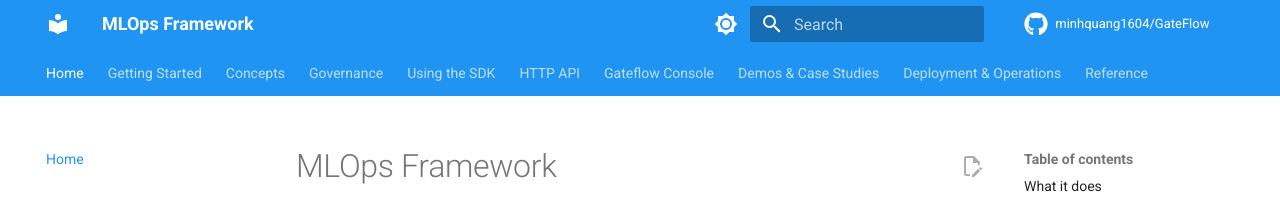
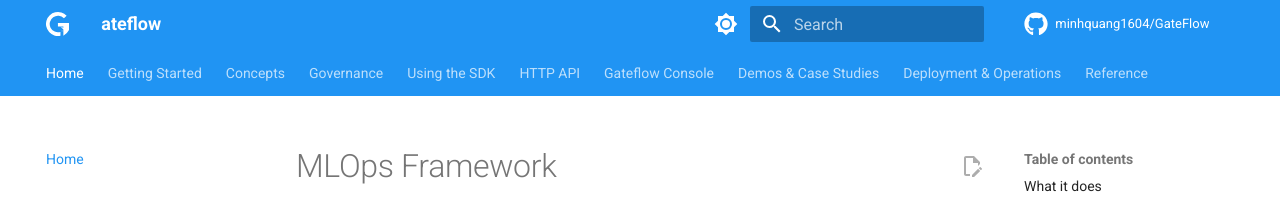
Before and after one commit to minhquang1604/GateFlow, an MkDocs documentation site: the page built from docs-site/index.md, in a window 1280 px wide. Shown: the top 202 px of the page. Built offline with MkDocs 1.6.1 and Material for MkDocs 9.7.7, drawn with Linux system fonts in a browser that asks for light colours; comment, search, counter and statistics services are not loaded.

Commit message:
Docs site: swap the site name for the actual Gateflow wordmark
site_name was "MLOps Framework" — a description, not the product's
actual name. Now "GateFlow", used in full everywhere text-only contexts
need it (browser tab titles, meta description, search results, the
mobile drawer's tooltip).

The visible in-page header goes one step further, to match the running
console exactly rather than just fixing the word: overrides/partials/
{logo,header,nav}.html replace Material's default icon + full site name
with the actual Gateflow mark (same SVG paths as mount.py's console
header) followed by "ateflow" as text — the mark *is* the wordmark's
"G", same as .brand-mark/.brand-name in app.css, right down to the
--logo-accent/--logo-deep colours (docs-site/stylesheets/extra.css)
matching light and dark. `title=`/`aria-label=` on the logo link still
carry the full "GateFlow", so a screen reader or a hover tooltip gets
the real name regardless of what the visible text shows.

Both header.html and nav.html (the mobile drawer's equivalent title
row) are full-file shadows of the installed package's copies — Material
renders the whole header from one file with no block-level override
point for just this span. Each carries a comment on why, and a note to
re-sync by hand against any future mkdocs-material upgrade that touches
either file; Material's own 2.0 will remove the override mechanism
entirely; this is a deliberate one-version cosmetic choice.

```diff
--- a/mkdocs.yml
+++ b/mkdocs.yml
@@ -1,4 +1,4 @@
-site_name: MLOps Framework
+site_name: GateFlow
 site_description: >-
   A reusable MLOps framework for datasets, training runs, model
   lifecycle, experiment tracking, and governed automated retraining —
@@ -19,6 +19,12 @@ site_dir: site
 
 theme:
   name: material
+  # overrides/partials/{logo,header,nav}.html swap Material's default
+  # logo + full site name for the actual Gateflow wordmark — the "G"
+  # mark plus "ateflow" as text, exactly what the console's own
+  # .brand-name renders. See those files' own comments for why each is
+  # a full-file shadow rather than a block override.
+  custom_dir: overrides
   # Close to Gateflow's own accent (#2563eb light / #4a9eff dark) — the
   # console and the docs reading like the same product rather than two
   # unrelated blues.
@@ -70,6 +76,9 @@ markdown_extensions:
 plugins:
   - search
 
+extra_css:
+  - stylesheets/extra.css
+
 nav:
   - Home: index.md
   - Getting Started:
--- /dev/null
+++ b/overrides/partials/header.html
@@ -0,0 +1,85 @@
+{#-
+  Full copy of Material's stock partials/header.html (see the installed
+  package under material/templates/partials/header.html) with exactly
+  one change: the site-name title span renders the same split "ateflow"
+  wordmark the console's own .brand-name uses — the logo.html override
+  in this same directory supplies the "G" the wordmark leaves out — in
+  place of the plain `{{ config.site_name }}` text. `title=`/`aria-label=`
+  on the outer link still use config.site_name in full ("GateFlow"), so
+  a screen reader or a hover tooltip gets the real name either way; only
+  the visible text is shortened, same as the console.
+
+  Material has no per-block override point for just this span (the
+  whole header renders from one file), so this has to be a full-file
+  shadow rather than a small diff — re-sync by hand against the
+  installed package's copy after any mkdocs-material upgrade that
+  touches header.html. Given Material's own 2.0 will remove theme
+  overrides entirely, this is a deliberate one-version cosmetic choice,
+  not something to build further customization on top of.
+-#}
+{% set class = "md-header" %}
+{% if "navigation.tabs.sticky" in features %}
+  {% set class = class ~ " md-header--shadow md-header--lifted" %}
+{% elif "navigation.tabs" not in features %}
+  {% set class = class ~ " md-header--shadow" %}
+{% endif %}
+<header class="{{ class }}" data-md-component="header">
+  <nav class="md-header__inner md-grid" aria-label="{{ lang.t('header') }}">
+    <a href="{{ config.extra.homepage | d(nav.homepage.url, true) | url }}" title="{{ config.site_name | e }}" class="md-header__button md-logo" aria-label="{{ config.site_name }}" data-md-component="logo">
+      {% include "partials/logo.html" %}
+    </a>
+    <label class="md-header__button md-icon" for="__drawer">
+      {% set icon = config.theme.icon.menu or "material/menu" %}
+      {% include ".icons/" ~ icon ~ ".svg" %}
+    </label>
+    <div class="md-header__title" data-md-component="header-title">
+      <div class="md-header__ellipsis">
+        <div class="md-header__topic">
+          <span class="md-ellipsis" title="{{ config.site_name | e }}">
+            <span class="gf-accent">ate</span><span class="gf-deep">flow</span>
+          </span>
+        </div>
+        <div class="md-header__topic" data-md-component="header-topic">
+          <span class="md-ellipsis">
+            {% if page.meta and page.meta.title %}
+              {{ page.meta.title }}
+            {% else %}
+              {{ page.title }}
+            {% endif %}
+          </span>
+        </div>
+      </div>
+    </div>
+    {% if config.theme.palette %}
+      {% if not config.theme.palette is mapping %}
+        {% include "partials/palette.html" %}
+      {% endif %}
+    {% endif %}
+    {% if not config.theme.palette is mapping %}
+      {% include "partials/javascripts/palette.html" %}
+    {% endif %}
+    {% if config.extra.alternate %}
+      {% include "partials/alternate.html" %}
+    {% endif %}
+    {% if "material/search" in config.plugins %}
+      {% set search = config.plugins["material/search"] | attr("config") %}
+      {% if search.enabled %}
+        <label class="md-header__button md-icon" for="__search">
+          {% set icon = config.theme.icon.search or "material/magnify" %}
+          {% include ".icons/" ~ icon ~ ".svg" %}
+        </label>
+        {% include "partials/search.html" %}
+      {% endif %}
+    {% endif %}
+    {% if config.repo_url %}
+      <div class="md-header__source">
+        {% include "partials/source.html" %}
+      </div>
+    {% endif %}
+  </nav>
+  {% if "navigation.tabs.sticky" in features %}
+    {% if "navigation.tabs" in features %}
+      {% include "partials/tabs.html" %}
+    {% endif %}
+  {% endif %}
+</header>
--- /dev/null
+++ b/overrides/partials/logo.html
@@ -0,0 +1,19 @@
+{#-
+  Overrides Material's default logo.html to render the actual Gateflow
+  mark — same SVG paths as src/mlops_framework/ui/mount.py's console
+  header, not a generic Material icon or an image file. Colours come
+  from docs-site/stylesheets/extra.css (.gf-mark .lm-accent/.lm-deep),
+  which mirrors app.css's --logo-accent/--logo-deep for light and dark.
+
+  The mark *is* the wordmark's "G" — see header.html's override in this
+  same directory, which renders "ateflow" as the adjacent title text
+  rather than the full site name, exactly as the console's own
+  .brand-name span does.
+-#}
+<svg class="gf-mark" viewBox="95 95 693 714" fill="none" aria-hidden="true">
+  <path class="lm-accent"
+        d="M708.8 204A357 357 0 1 0 525 801.5V688A247 247 0 1 1 629.7 280.4Z"/>
+  <path class="lm-deep"
+        d="M450 424H788V610A400 400 0 0 1 612 800V616L533 536L612 566V524H450Z"/>
+  <path class="lm-deep" d="M573 638a7 7 0 0 1 7 7v20a7 7 0 0 1-14 0v-20a7 7 0 0 1 7-7Z"/>
+</svg>
--- /dev/null
+++ b/overrides/partials/nav.html
@@ -0,0 +1,36 @@
+{#-
+  Full copy of Material's stock partials/nav.html (the mobile drawer),
+  same single change as this directory's header.html override: the
+  title row next to the drawer's logo renders the split "ateflow"
+  wordmark instead of the plain site name, so the mobile drawer matches
+  the desktop header rather than showing "GateFlow" full in one place
+  and the split mark in the other. See header.html's own comment for
+  why this has to be a full-file shadow and the re-sync note.
+-#}
+{% import "partials/nav-item.html" as item with context %}
+{% set class = "md-nav md-nav--primary" %}
+{% if "navigation.tabs" in features %}
+  {% set class = class ~ " md-nav--lifted" %}
+{% endif %}
+{% if "toc.integrate" in features %}
+  {% set class = class ~ " md-nav--integrated" %}
+{% endif %}
+<nav class="{{ class }}" aria-label="{{ lang.t('nav') }}" data-md-level="0">
+  <label class="md-nav__title" for="__drawer">
+    <a href="{{ config.extra.homepage | d(nav.homepage.url, true) | url }}" title="{{ config.site_name | e }}" class="md-nav__button md-logo" aria-label="{{ config.site_name }}" data-md-component="logo">
+      {% include "partials/logo.html" %}
+    </a>
+    <span title="{{ config.site_name | e }}"><span class="gf-accent">ate</span><span class="gf-deep">flow</span></span>
+  </label>
+  {% if config.repo_url %}
+    <div class="md-nav__source">
+      {% include "partials/source.html" %}
+    </div>
+  {% endif %}
+  <ul class="md-nav__list" data-md-scrollfix>
+    {% for nav_item in nav.items %}
+      {% set path = "__nav_" ~ loop.index %}
+      {{ item.render(nav_item, path, 1) }}
+    {% endfor %}
+  </ul>
+</nav>
```
Also changed, not shown: 1 other file.
